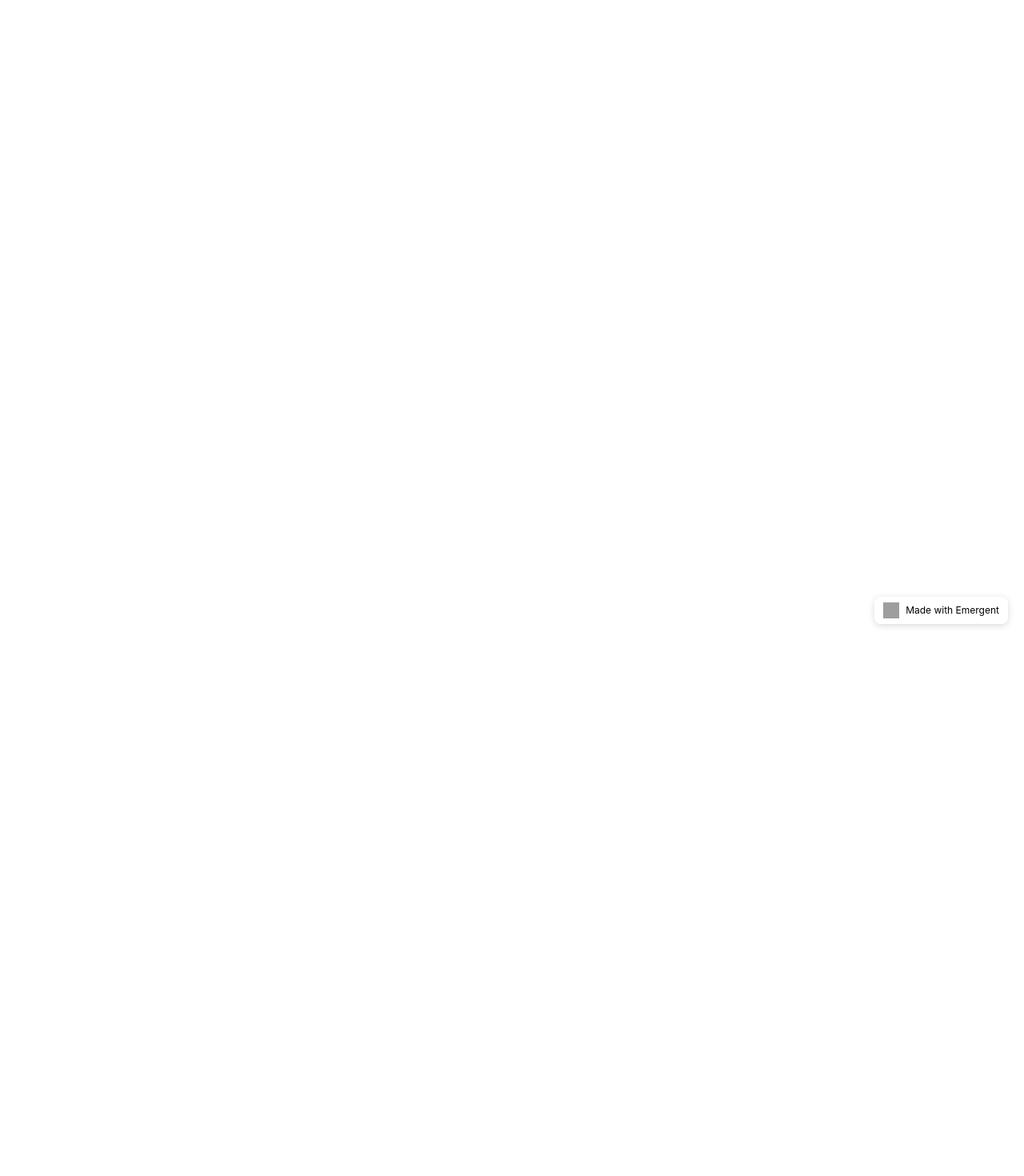
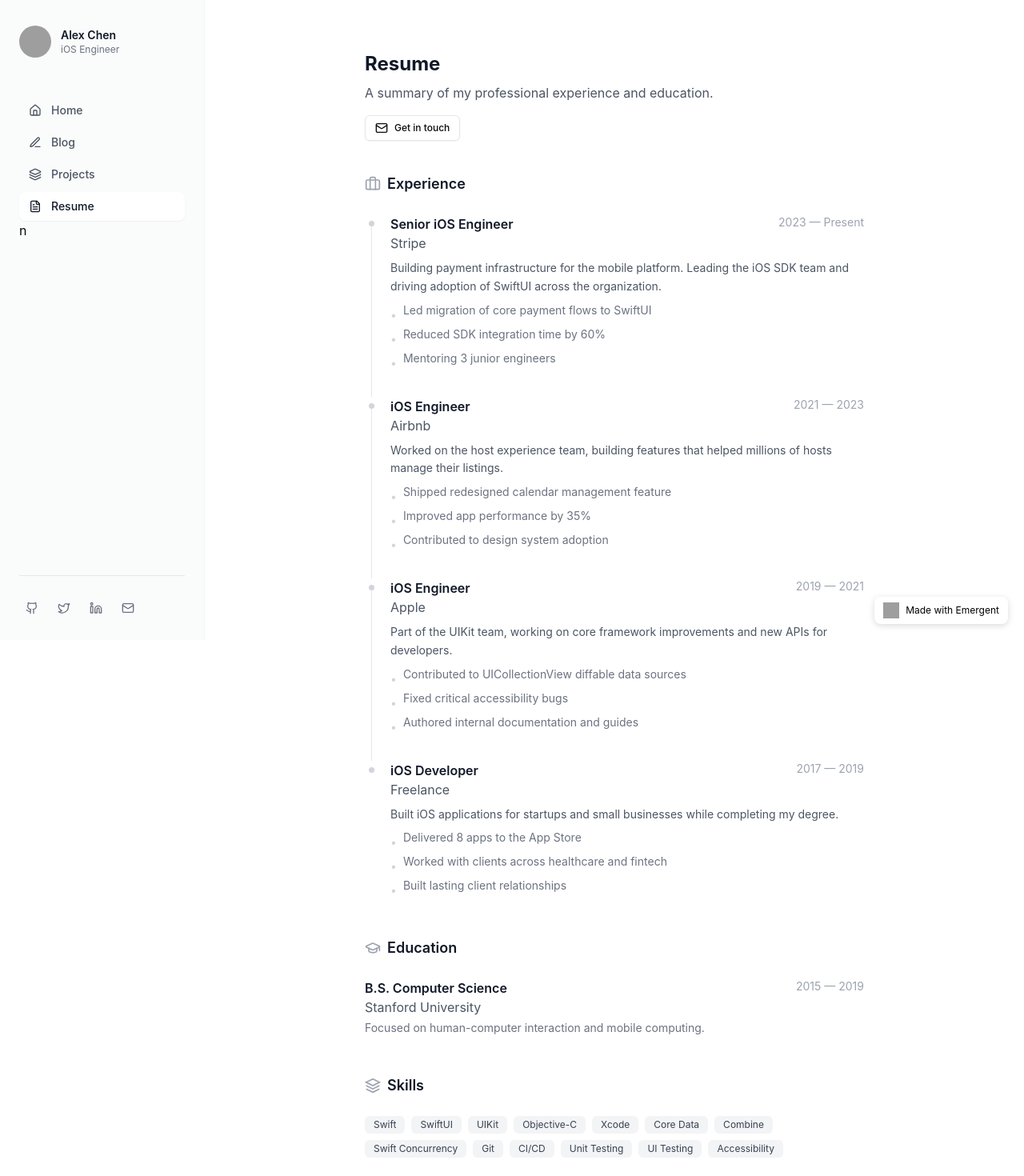
Before and after one commit to abdhilabs/abdhilabs.github.io, a React (Create React App) app in the folder frontend/: page /resume in a window 1280 px wide. Before the commit this address had no page. Shown: the top 1470 px of the page at 80% size. Before the commit the page ends 800 px from the top, so only its background shows below. Built offline with nearby package versions, Linux system fonts and the light colour scheme; grey boxes are pictures that could not be loaded.

Commit message:
auto-commit for cb3aa39d-2c7a-4170-bb83-76646e3e1377

```diff
--- a/frontend/src/App.css
+++ b/frontend/src/App.css
@@ -9,19 +9,8 @@
     }
 }
 
-.App-header {
-    background-color: #0f0f10;
-    min-height: 100vh;
-    display: flex;
-    flex-direction: column;
-    align-items: center;
-    justify-content: center;
-    font-size: calc(10px + 2vmin);
-    color: white;
-}
-
 .App-link {
-    color: #61dafb;
+    color: #2563eb;
 }
 
 @keyframes App-logo-spin {
@@ -32,3 +21,72 @@
         transform: rotate(360deg);
     }
 }
+
+/* Smooth scrolling */
+html {
+    scroll-behavior: smooth;
+}
+
+/* Custom scrollbar */
+::-webkit-scrollbar {
+    width: 6px;
+    height: 6px;
+}
+
+::-webkit-scrollbar-track {
+    background: transparent;
+}
+
+::-webkit-scrollbar-thumb {
+    background: #d1d5db;
+    border-radius: 3px;
+}
+
+::-webkit-scrollbar-thumb:hover {
+    background: #9ca3af;
+}
+
+/* Line clamp utility */
+.line-clamp-1 {
+    display: -webkit-box;
+    -webkit-line-clamp: 1;
+    -webkit-box-orient: vertical;
+    overflow: hidden;
+}
+
+.line-clamp-2 {
+    display: -webkit-box;
+    -webkit-line-clamp: 2;
+    -webkit-box-orient: vertical;
+    overflow: hidden;
+}
+
+/* Prose styles for blog content */
+.prose h2 {
+    margin-top: 2rem;
+    margin-bottom: 1rem;
+}
+
+.prose p {
+    margin-bottom: 1rem;
+}
+
+.prose ul {
+    margin-top: 1rem;
+    margin-bottom: 1rem;
+}
+
+/* Transition utilities */
+.transition-all {
+    transition-property: all;
+    transition-timing-function: cubic-bezier(0.4, 0, 0.2, 1);
+    transition-duration: 200ms;
+}
+
+/* Focus ring for accessibility */
+a:focus-visible,
+button:focus-visible {
+    outline: 2px solid #2563eb;
+    outline-offset: 2px;
+    border-radius: 4px;
+}
--- a/frontend/src/App.js
+++ b/frontend/src/App.js
@@ -1,51 +1,25 @@
-import { useEffect } from "react";
-import "@/App.css";
+import React, { useState } from "react";
+import "./App.css";
 import { BrowserRouter, Routes, Route } from "react-router-dom";
-import axios from "axios";
-
-const BACKEND_URL = process.env.REACT_APP_BACKEND_URL;
-const API = `${BACKEND_URL}/api`;
-
-const Home = () => {
-  const helloWorldApi = async () => {
-    try {
-      const response = await axios.get(`${API}/`);
-      console.log(response.data.message);
-    } catch (e) {
-      console.error(e, `errored out requesting / api`);
-    }
-  };
-
-  useEffect(() => {
-    helloWorldApi();
-  }, []);
-
-  return (
-    <div>
-      <header className="App-header">
-        <a
-          className="App-link"
-          href="https://emergent.sh"
-          target="_blank"
-          rel="noopener noreferrer"
-        >
-          <img src="https://avatars.githubusercontent.com/in/1201222?s=120&u=2686cf91179bbafbc7a71bfbc43004cf9ae1acea&v=4" />
-        </a>
-        <p className="mt-5">Building something incredible ~!</p>
-      </header>
-    </div>
-  );
-};
+import Layout from "./components/layout/Layout";
+import HomePage from "./pages/HomePage";
+import BlogPage from "./pages/BlogPage";
+import ProjectsPage from "./pages/ProjectsPage";
+import ResumePage from "./pages/ResumePage";
 
 function App() {
   return (
     <div className="App">
       <BrowserRouter>
-        <Routes>
-          <Route path="/" element={<Home />}>
-            <Route index element={<Home />} />
-          </Route>
-        </Routes>
+        <Layout>
+          <Routes>
+            <Route path="/" element={<HomePage />} />
+            <Route path="/blog" element={<BlogPage />} />
+            <Route path="/blog/:slug" element={<BlogPage />} />
+            <Route path="/projects" element={<ProjectsPage />} />
+            <Route path="/resume" element={<ResumePage />} />
+          </Routes>
+        </Layout>
       </BrowserRouter>
     </div>
   );
--- /dev/null
+++ b/frontend/src/pages/ProjectsPage.jsx
@@ -0,0 +1,108 @@
+import React from 'react';
+import { ExternalLink, Github, Briefcase, GraduationCap, Code } from 'lucide-react';
+import { projectsData } from '../data/mock';
+import { Badge } from '../components/ui/badge';
+
+const ProjectCard = ({ project }) => {
+  return (
+    <div className="p-5 rounded-xl border border-gray-100 hover:border-gray-200 hover:shadow-sm transition-all duration-200 group">
+      <div className="flex items-start gap-4">
+        <span className="text-3xl" role="img" aria-label={project.name}>
+          {project.icon}
+        </span>
+        <div className="flex-1 min-w-0">
+          <div className="flex items-start justify-between gap-2 mb-2">
+            <div>
+              <h3 className="font-semibold text-gray-900 group-hover:text-blue-600 transition-colors">
+                {project.name}
+              </h3>
+              <p className="text-sm text-gray-500">{project.tagline}</p>
+            </div>
+            <div className="flex items-center gap-2">
+              {project.github && (
+                <a
+                  href={project.github}
+                  target="_blank"
+                  rel="noopener noreferrer"
+                  className="p-1.5 rounded-md text-gray-400 hover:text-gray-600 hover:bg-gray-100 transition-all"
+                  aria-label="View on GitHub"
+                >
+                  <Github className="w-4 h-4" />
+                </a>
+              )}
+              {project.link && (
+                <a
+                  href={project.link}
+                  target="_blank"
+                  rel="noopener noreferrer"
+                  className="p-1.5 rounded-md text-gray-400 hover:text-gray-600 hover:bg-gray-100 transition-all"
+                  aria-label="Visit project"
+                >
+                  <ExternalLink className="w-4 h-4" />
+                </a>
+              )}
+            </div>
+          </div>
+          <p className="text-sm text-gray-600 mb-3 leading-relaxed">
+            {project.description}
+          </p>
+          <div className="flex flex-wrap gap-1.5">
+            {project.tech.map((tech) => (
+              <Badge
+                key={tech}
+                variant="secondary"
+                className="text-xs font-normal bg-gray-100 text-gray-600 hover:bg-gray-200"
+              >
+                {tech}
+              </Badge>
+            ))}
+          </div>
+        </div>
+      </div>
+    </div>
+  );
+};
+
+const ProjectsPage = () => {
+  const featuredProjects = projectsData.filter(p => p.featured);
+  const otherProjects = projectsData.filter(p => !p.featured);
+
+  return (
+    <div className="max-w-2xl mx-auto px-6 py-12 lg:py-16">
+      <header className="mb-10">
+        <h1 className="text-2xl font-bold text-gray-900 mb-2">Projects</h1>
+        <p className="text-gray-600">
+          A collection of apps and open source projects I've built over the years.
+        </p>
+      </header>
+
+      {/* Featured Projects */}
+      <section className="mb-12">
+        <h2 className="text-sm font-semibold text-gray-400 uppercase tracking-wider mb-4">
+          Featured
+        </h2>
+        <div className="space-y-4">
+          {featuredProjects.map((project) => (
+            <ProjectCard key={project.id} project={project} />
+          ))}
+        </div>
+      </section>
+
+      {/* Other Projects */}
+      {otherProjects.length > 0 && (
+        <section>
+          <h2 className="text-sm font-semibold text-gray-400 uppercase tracking-wider mb-4">
+            Other Projects
+          </h2>
+          <div className="space-y-4">
+            {otherProjects.map((project) => (
+              <ProjectCard key={project.id} project={project} />
+            ))}
+          </div>
+        </section>
+      )}
+    </div>
+  );
+};
+
+export default ProjectsPage;
--- /dev/null
+++ b/frontend/src/pages/ResumePage.jsx
@@ -0,0 +1,131 @@
+import React from 'react';
+import { Briefcase, GraduationCap, ExternalLink, Mail } from 'lucide-react';
+import { resumeData, profileData } from '../data/mock';
+import { Badge } from '../components/ui/badge';
+import { Button } from '../components/ui/button';
+
+const ExperienceCard = ({ experience }) => {
+  return (
+    <div className="relative pl-6 pb-8 last:pb-0 group">
+      {/* Timeline line */}
+      <div className="absolute left-0 top-2 bottom-0 w-px bg-gray-200 group-last:hidden" />
+      {/* Timeline dot */}
+      <div className="absolute left-[-3px] top-2 w-[7px] h-[7px] rounded-full bg-gray-300 group-hover:bg-blue-500 transition-colors" />
+
+      <div className="space-y-2">
+        <div className="flex items-start justify-between gap-4">
+          <div>
+            <h3 className="font-semibold text-gray-900">{experience.role}</h3>
+            <p className="text-gray-600">{experience.company}</p>
+          </div>
+          <span className="text-sm text-gray-400 whitespace-nowrap">
+            {experience.period}
+          </span>
+        </div>
+        <p className="text-sm text-gray-600 leading-relaxed">
+          {experience.description}
+        </p>
+        {experience.highlights && (
+          <ul className="space-y-1">
+            {experience.highlights.map((highlight, index) => (
+              <li key={index} className="text-sm text-gray-500 flex items-start gap-2">
+                <span className="text-gray-300 mt-1.5">•</span>
+                {highlight}
+              </li>
+            ))}
+          </ul>
+        )}
+      </div>
+    </div>
+  );
+};
+
+const EducationCard = ({ education }) => {
+  return (
+    <div className="space-y-1">
+      <div className="flex items-start justify-between gap-4">
+        <div>
+          <h3 className="font-semibold text-gray-900">{education.degree}</h3>
+          <p className="text-gray-600">{education.school}</p>
+        </div>
+        <span className="text-sm text-gray-400 whitespace-nowrap">
+          {education.period}
+        </span>
+      </div>
+      {education.description && (
+        <p className="text-sm text-gray-500">{education.description}</p>
+      )}
+    </div>
+  );
+};
+
+const ResumePage = () => {
+  return (
+    <div className="max-w-2xl mx-auto px-6 py-12 lg:py-16">
+      <header className="mb-10">
+        <h1 className="text-2xl font-bold text-gray-900 mb-2">Resume</h1>
+        <p className="text-gray-600 mb-4">
+          A summary of my professional experience and education.
+        </p>
+        <Button
+          variant="outline"
+          size="sm"
+          className="gap-2"
+          onClick={() => window.open(`mailto:${profileData.social.email}`, '_blank')}
+        >
+          <Mail className="w-4 h-4" />
+          Get in touch
+        </Button>
+      </header>
+
+      {/* Experience */}
+      <section className="mb-12">
+        <div className="flex items-center gap-2 mb-6">
+          <Briefcase className="w-5 h-5 text-gray-400" />
+          <h2 className="text-lg font-semibold text-gray-900">Experience</h2>
+        </div>
+        <div className="ml-2">
+          {resumeData.experience.map((exp) => (
+            <ExperienceCard key={exp.id} experience={exp} />
+          ))}
+        </div>
+      </section>
+
+      {/* Education */}
+      <section className="mb-12">
+        <div className="flex items-center gap-2 mb-6">
+          <GraduationCap className="w-5 h-5 text-gray-400" />
+          <h2 className="text-lg font-semibold text-gray-900">Education</h2>
+        </div>
+        <div className="space-y-4">
+          {resumeData.education.map((edu) => (
+            <EducationCard key={edu.id} education={edu} />
+          ))}
+        </div>
+      </section>
+
+      {/* Skills */}
+      <section>
+        <div className="flex items-center gap-2 mb-6">
+          <svg className="w-5 h-5 text-gray-400" viewBox="0 0 24 24" fill="none" stroke="currentColor" strokeWidth="2">
+            <path d="M12 2L2 7l10 5 10-5-10-5zM2 17l10 5 10-5M2 12l10 5 10-5" />
+          </svg>
+          <h2 className="text-lg font-semibold text-gray-900">Skills</h2>
+        </div>
+        <div className="flex flex-wrap gap-2">
+          {resumeData.skills.map((skill) => (
+            <Badge
+              key={skill}
+              variant="secondary"
+              className="bg-gray-100 text-gray-700 hover:bg-gray-200 font-normal"
+            >
+              {skill}
+            </Badge>
+          ))}
+        </div>
+      </section>
+    </div>
+  );
+};
+
+export default ResumePage;
```
